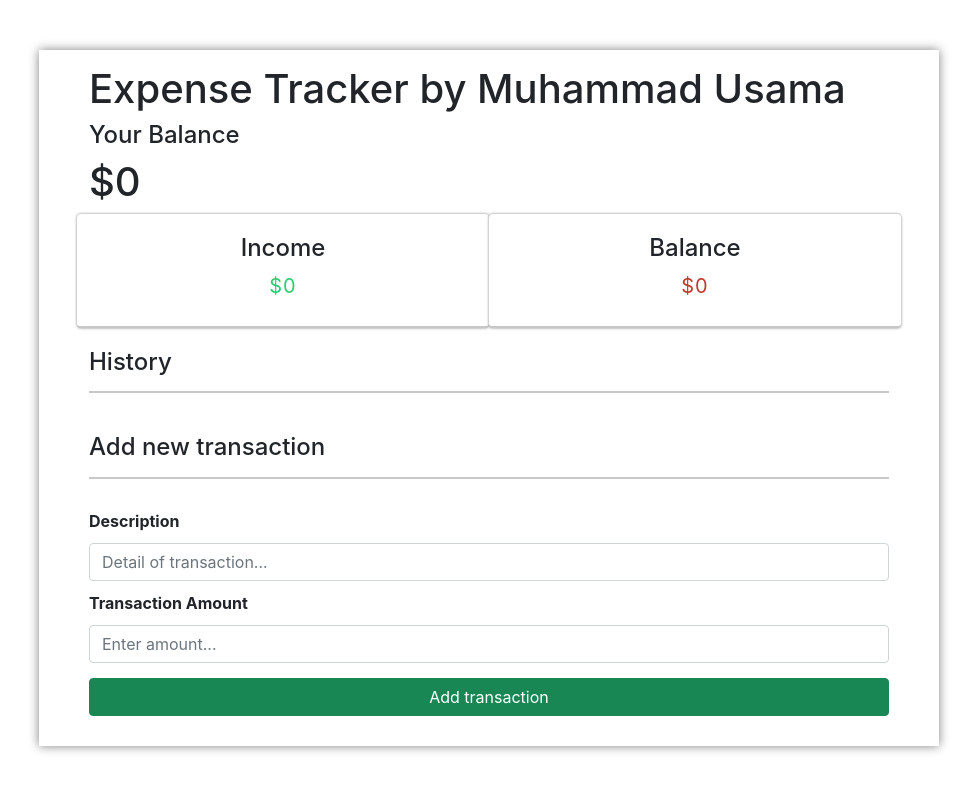
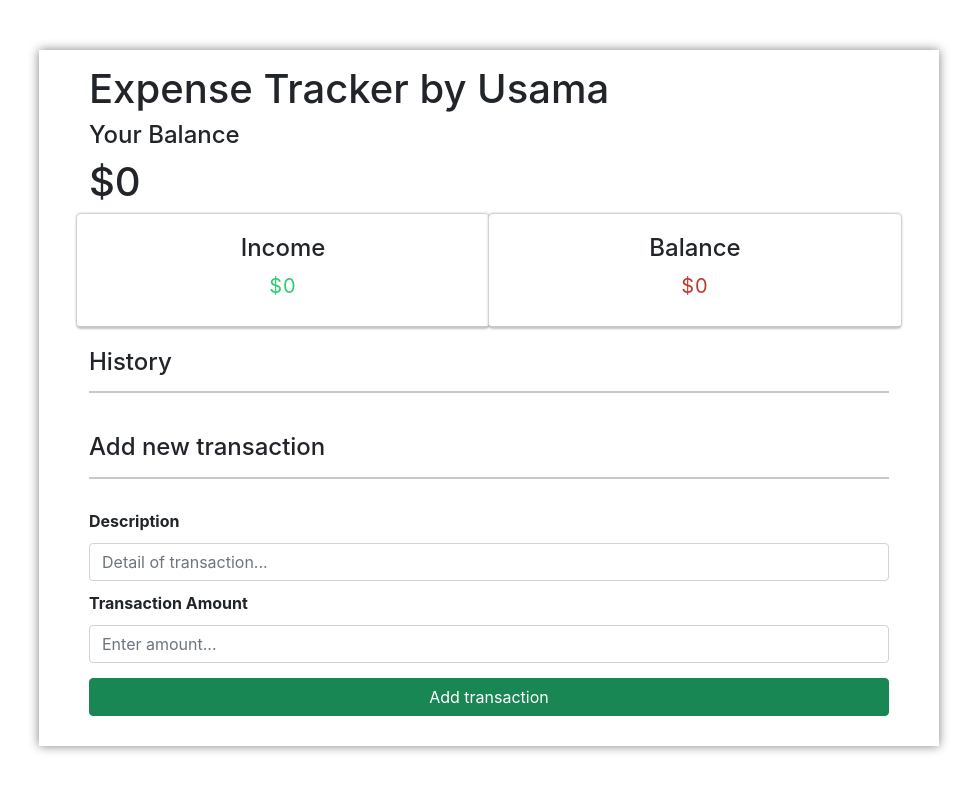
Before and after one commit to M-Usama23/expense-tracker, a React (Create React App) app: page / in a window 1280 px wide. Shown: the top 792 px of the page, without its empty margins (151-1128 px from the left). Built offline with nearby package versions, Linux system fonts and the light colour scheme.

Commit message:
Update Header.js

```diff
--- a/src/components/Header.js
+++ b/src/components/Header.js
@@ -4,7 +4,7 @@ import React from 'react'
 export const Header = () => {
     return (
         <div className="">
-            <h1>Expense Tracker by Muhammad Usama</h1>
+            <h1>Expense Tracker by Usama</h1>
         </div>
     )
 }
```
